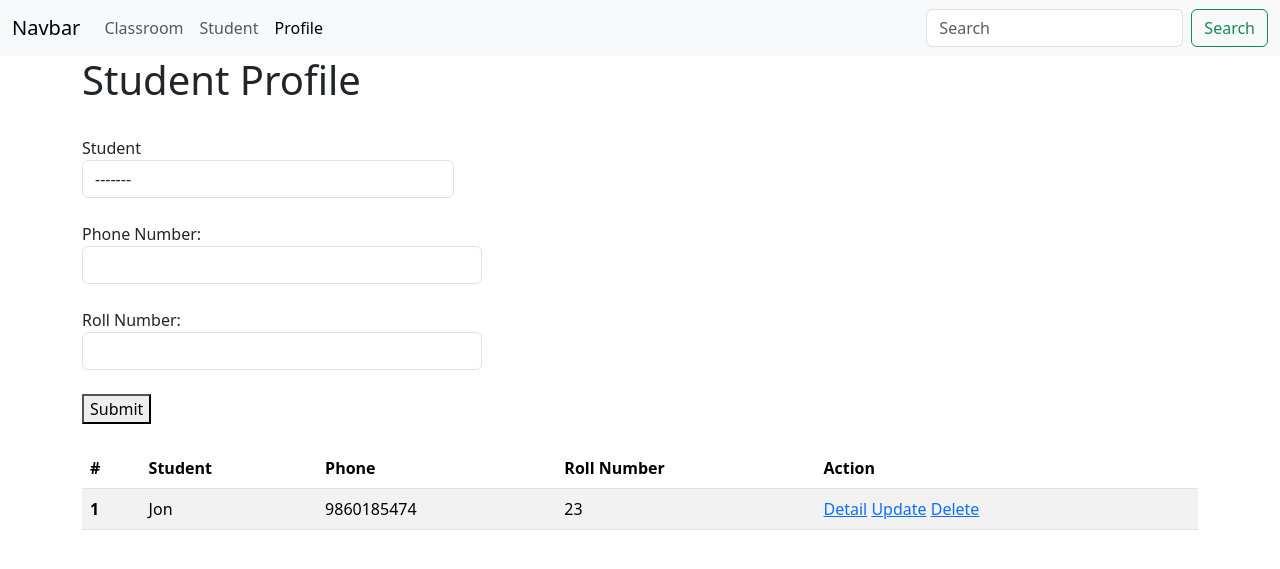
After one commit to pnabiniw/dec-2023-12-00-django-learning, a Django app: page /crud/student-profile/ in a window 1280 px wide. The commit adds this page. Shown: the top 569 px of the page. Run offline with Django 5.2, Linux system fonts and the light colour scheme; data comes from the database, SQL or seed files in the repository; both versions use the stored data as it was after the commit.

Commit message:
profile crud

```diff
--- a/core/templates/core/base.html
+++ b/core/templates/core/base.html
@@ -20,27 +20,13 @@
         <div class="collapse navbar-collapse" id="navbarSupportedContent">
             <ul class="navbar-nav me-auto mb-2 mb-lg-0">
                 <li class="nav-item">
-                    <a class="nav-link active" aria-current="page" href="{% url 'classroom' %}">Classroom</a>
+                    <a class="nav-link {{ classroom_active }}" aria-current="page" href="{% url 'classroom' %}">Classroom</a>
                 </li>
                 <li class="nav-item">
-                    <a class="nav-link" href="{% url 'crud_student' %}">Student</a>
-                </li>
-                <li class="nav-item dropdown">
-                    <a class="nav-link dropdown-toggle" href="#" role="button" data-bs-toggle="dropdown"
-                       aria-expanded="false">
-                        Dropdown
-                    </a>
-                    <ul class="dropdown-menu">
-                        <li><a class="dropdown-item" href="#">Action</a></li>
-                        <li><a class="dropdown-item" href="#">Another action</a></li>
-                        <li>
-                            <hr class="dropdown-divider">
-                        </li>
-                        <li><a class="dropdown-item" href="#">Something else here</a></li>
-                    </ul>
+                    <a class="nav-link {{ student_active }}" href="{% url 'crud_student' %}">Student</a>
                 </li>
                 <li class="nav-item">
-                    <a class="nav-link disabled" aria-disabled="true">Disabled</a>
+                    <a class="nav-link {{ profile_active }}" aria-disabled="true" href="{% url 'student_profile' %}">Profile</a>
                 </li>
             </ul>
             <form class="d-flex" role="search">
--- a/crud/templates/crud/student.html
+++ b/crud/templates/crud/student.html
@@ -55,7 +55,7 @@
                 <td>{{ student.address }}</td>
                 <td>{{ student.classroom.name }}</td>
                 <td>
-                    <a href="#">Update</a>
+                    <a href="{% url 'update_student' student.id %}">Update</a>
                     <a href="{% url 'delete_student' student.id %}">Delete</a>
                 </td>
             </tr>
--- /dev/null
+++ b/crud/templates/crud/student_profile.html
@@ -0,0 +1,52 @@
+{% extends 'core/base.html' %}
+
+{% block content %}
+    <h1>Student Profile</h1><br>
+    <form method="post" action="{% url 'student_profile' %}">
+        {% csrf_token %}
+        <div class="form-group col-md-4">
+            <label for="inputState">Student</label>
+            <select id="inputState" class="form-control" name="student">
+                <option value="2">-------</option>
+                {% for student in students %}
+                    <option value="{{ student.id }}">{{ student.name }}</option>
+                {% endfor %}
+            </select>
+        </div><br>
+
+        Phone Number:<br>
+        <input class="form form-control" name="phone" style="width: 400px"><br>
+
+        Roll Number:<br>
+        <input class="form form-control" name="roll" style="width: 400px"><br>
+
+        <button type="submit">Submit</button>
+        <br>
+    </form><br>
+    <table class="table table-striped">
+        <thead>
+        <tr>
+            <th scope="col">#</th>
+            <th scope="col">Student</th>
+            <th scope="col">Phone</th>
+            <th scope="col">Roll Number</th>
+            <th scope="col">Action</th>
+        </tr>
+        </thead>
+        <tbody>
+        {% for profile in profiles %}
+            <tr>
+                <th scope="row">{{ forloop.counter }}</th>
+                <td>{{ profile.student.name }}</td>
+                <td>{{ profile.phone }}</td>
+                <td>{{ profile.roll_no }}</td>
+                <td>
+                    <a href="#">Detail</a>
+                    <a href="#">Update</a>
+                    <a href="#">Delete</a>
+                </td>
+            </tr>
+        {% endfor %}
+        </tbody>
+    </table>
+{% endblock %}
--- a/crud/urls.py
+++ b/crud/urls.py
@@ -1,10 +1,12 @@
 from django.urls import path
-from .views import classroom, delete_classroom, student, delete_student
+from .views import classroom, delete_classroom, student, delete_student, update_student, student_profile
 
 
 urlpatterns = [
     path('classroom/', classroom, name='classroom'),
     path('student/', student, name='crud_student'),
+    path('student-profile/', student_profile, name='student_profile'),
     path('delete-classroom/<int:id>/', delete_classroom, name='delete_classroom'),
     path('delete-student/<int:id>/', delete_student, name='delete_student'),
+    path('update-student/<int:id>/', update_student, name='update_student'),
 ]
--- a/crud/views.py
+++ b/crud/views.py
@@ -1,5 +1,5 @@
 from django.shortcuts import render, redirect
-from .models import ClassRoom, Student
+from .models import ClassRoom, Student, StudentProfile
 
 
 def classroom(request):
@@ -8,7 +8,8 @@ def classroom(request):
         ClassRoom.objects.create(name=name)
         return redirect('classroom')
     classrooms = ClassRoom.objects.all()
-    return render(request, template_name='crud/classroom.html', context={"classrooms": classrooms})
+    return render(request, template_name='crud/classroom.html', context={"classrooms": classrooms,
+                                                                         "classroom_active": "active"})
 
 
 def delete_classroom(request, id):
@@ -31,7 +32,8 @@ def student(request):
     students = Student.objects.all()
     classrooms = ClassRoom.objects.all()
     return render(request, template_name='crud/student.html',
-                  context={"students": students, "title": "Students", "classrooms": classrooms})
+                  context={"students": students, "title": "Students", "classrooms": classrooms,
+                           "student_active": "active"})
 
 
 def delete_student(request, id):
@@ -40,3 +42,32 @@ def delete_student(request, id):
         student.delete()
         return redirect('crud_student')
     return render(request, template_name="crud/delete_student.html", context={"student": student})
+
+
+def update_student(request, id):
+    student = Student.objects.get(id=id)
+    if request.method == "POST":
+        name = request.POST.get("name")
+        age = request.POST.get("age")
+        email = request.POST.get("email")
+        address = request.POST.get("address")
+        classroom_id = request.POST.get("classroom")
+        Student.objects.filter(id=id).update(name=name, age=age, email=email, address=address,
+                                             classroom_id=classroom_id)
+        return redirect("crud_student")
+    classrooms = ClassRoom.objects.all()
+    return render(request, template_name='crud/update_student.html',
+                  context={"student": student, "classrooms": classrooms})
+
+
+def student_profile(request):
+    if request.method == "POST":
+        student_id = request.POST.get("student")
+        roll = request.POST.get("roll")
+        phone = request.POST.get("phone")
+        StudentProfile.objects.create(student_id=student_id, roll_no=roll, phone=phone)
+        return redirect("student_profile")
+    profiles = StudentProfile.objects.all()
+    students = Student.objects.all()
+    return render(request, template_name="crud/student_profile.html",
+                  context={"profiles": profiles, "students": students, "profile_active": "active"})
--- a/notes/days.txt
+++ b/notes/days.txt
@@ -4,3 +4,5 @@
 13. Template inheritance and context (Jan 17)
 14. Django Models (Jan 18)
 15. Model Relations (Jan 19)
+16. Student CRUD (Jan 21)
+17. Student Update (Jan 22)
```
Also changed, not shown: crud/templates/crud/update_student.html (added, +36 -0 lines), db.sqlite3.
